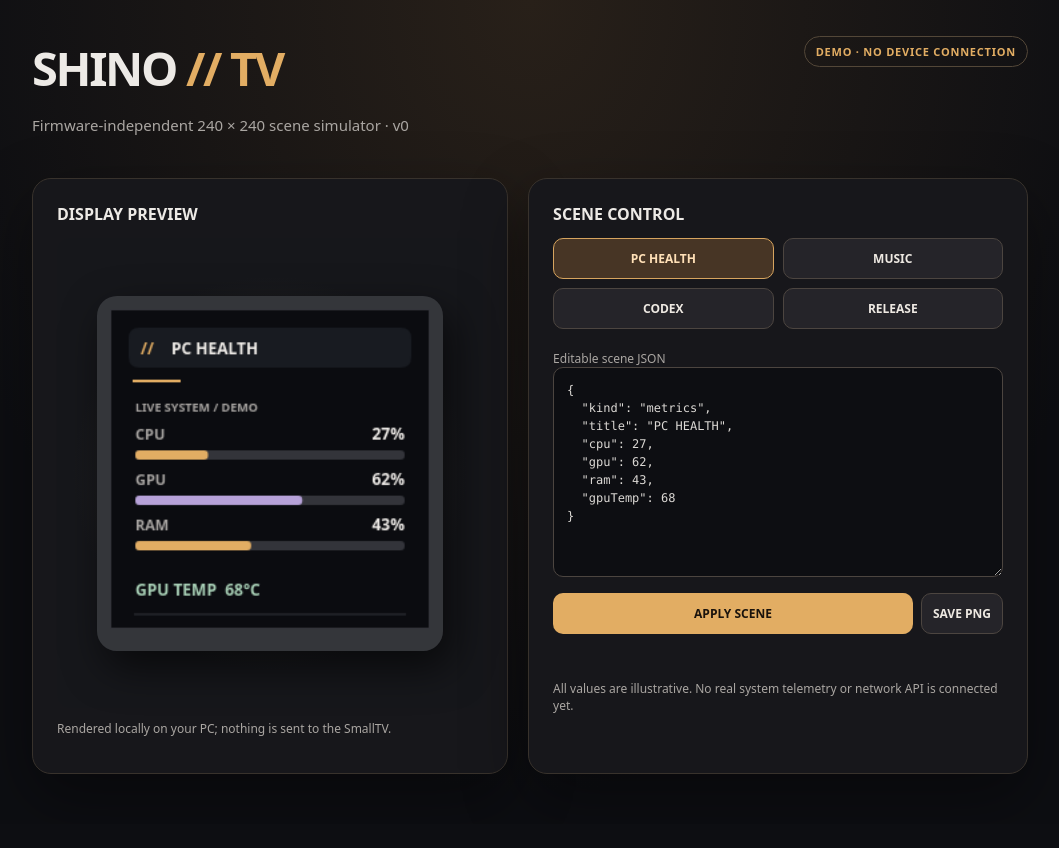
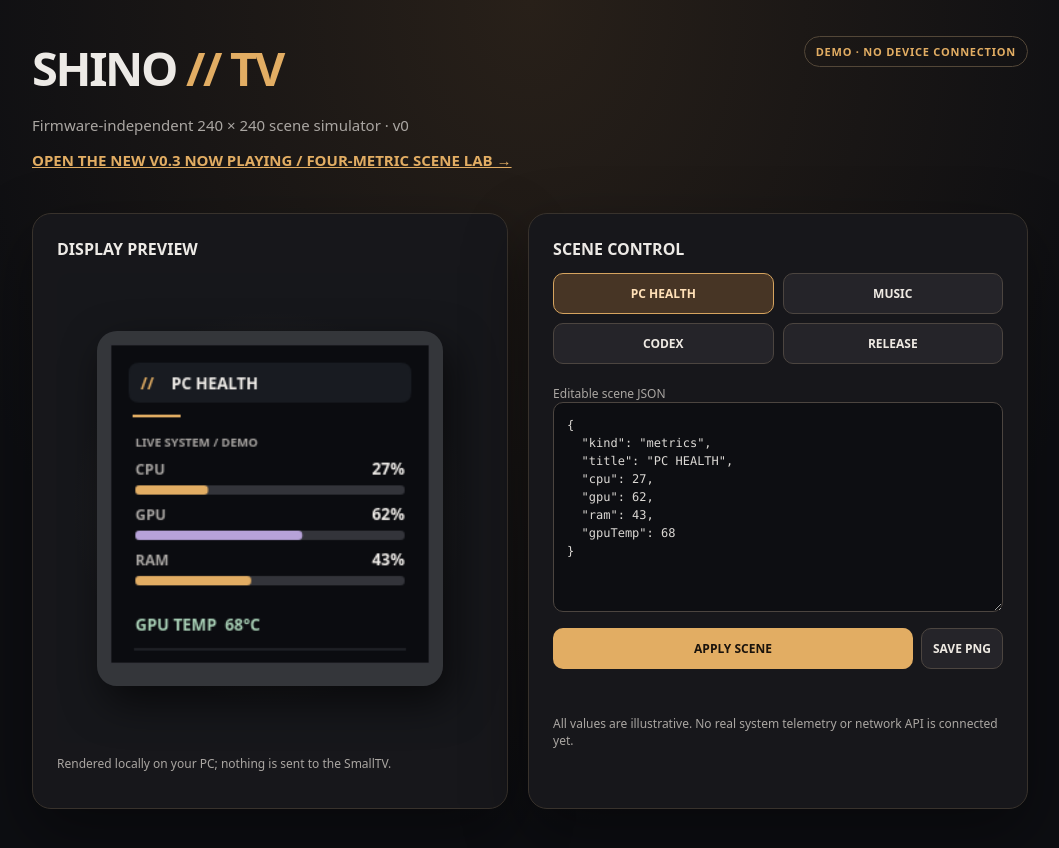
Before and after one commit to shinobione/SHINO-TV, a plain HTML site: page simulator/index.html in a window 1280 px wide. Shown: the whole page, without its empty margins (110-1169 px from the left). Before the commit the page ends 824 px from the top, so only its background shows below. Drawn offline with Linux system fonts and the light colour scheme.

Commit message:
ui(sim): link original safe desktop simulator to separate V0.3 music lab

```diff
--- a/simulator/index.html
+++ b/simulator/index.html
@@ -21,7 +21,7 @@ textarea{resize:vertical;background:#0d0e12;color:#dcd9d5;border:1px solid #4c45
 footer{margin-top:18px;color:#aaa6a2;font-size:12px}
 @media(max-width:740px){.layout{grid-template-columns:1fr}.display{min-height:375px}}
 </style></head><body><main>
-<header><div><h1>SHINO <span>// TV</span></h1><p>Firmware-independent 240 × 240 scene simulator · v0</p></div><div class="pill">DEMO · NO DEVICE CONNECTION</div></header>
+<header><div><h1>SHINO <span>// TV</span></h1><p>Firmware-independent 240 × 240 scene simulator · v0</p><p><a style="color:#e2ad63;font-weight:750" href="./now-playing.html">OPEN THE NEW V0.3 NOW PLAYING / FOUR-METRIC SCENE LAB →</a></p></div><div class="pill">DEMO · NO DEVICE CONNECTION</div></header>
 <section class="layout"><div class="panel"><h2>DISPLAY PREVIEW</h2><div class="display"><div class="frame"><canvas id="screen" width="240" height="240" role="img" aria-label="240 by 240 device preview"></canvas></div></div><p class="small">Rendered locally on your PC; nothing is sent to the SmallTV.</p></div>
 <div class="panel"><h2>SCENE CONTROL</h2><div class="tabs" id="presets"><button data-kind="metrics">PC HEALTH</button><button data-kind="music">MUSIC</button><button data-kind="agent">CODEX</button><button data-kind="release">RELEASE</button></div>
 <label class="small" for="json">Editable scene JSON</label><textarea id="json" spellcheck="false"></textarea><div class="actions"><button id="apply">APPLY SCENE</button><button id="save">SAVE PNG</button></div><p id="error" role="status" aria-live="polite"></p><footer>All values are illustrative. No real system telemetry or network API is connected yet.</footer></div></section>
```
